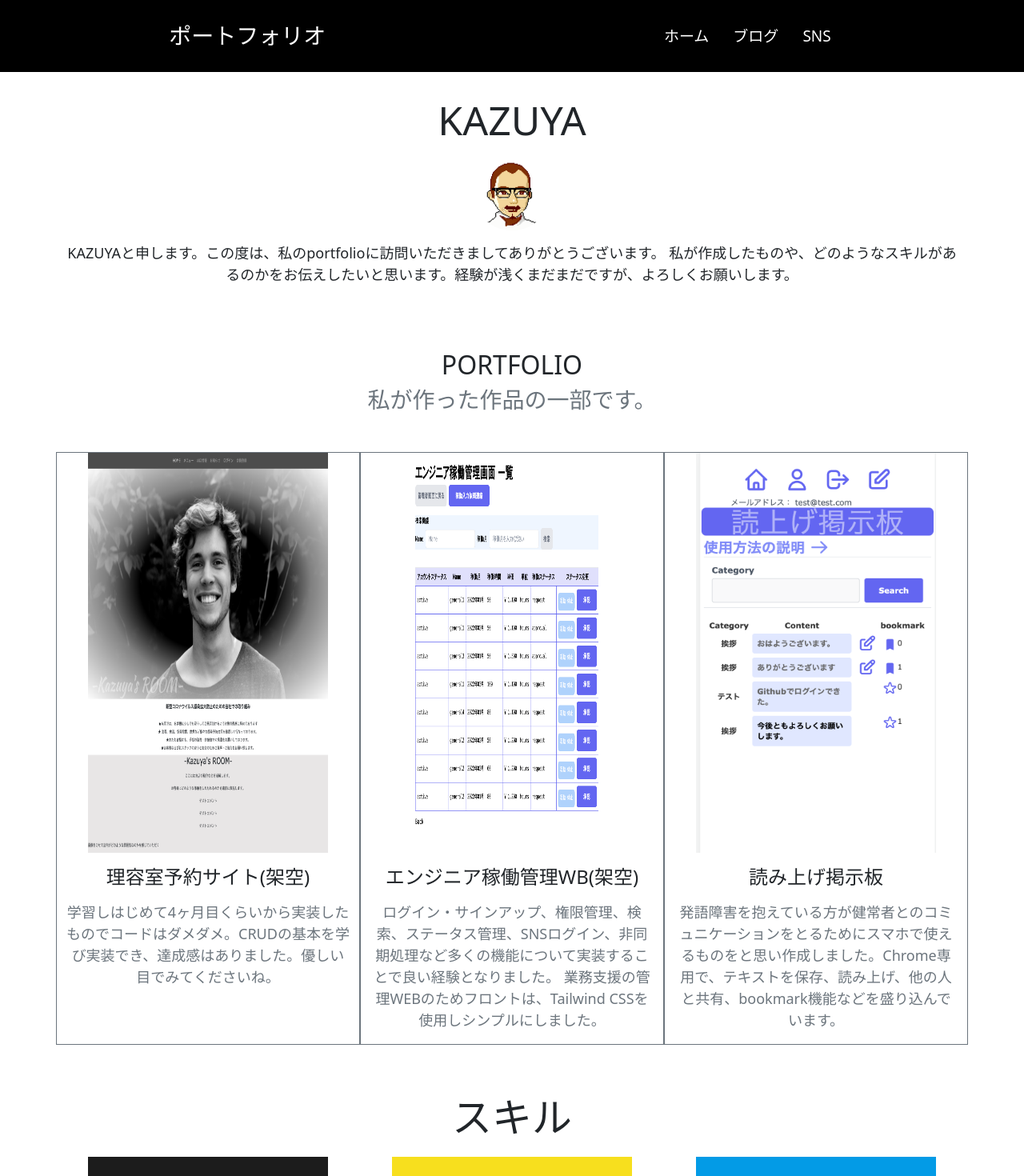
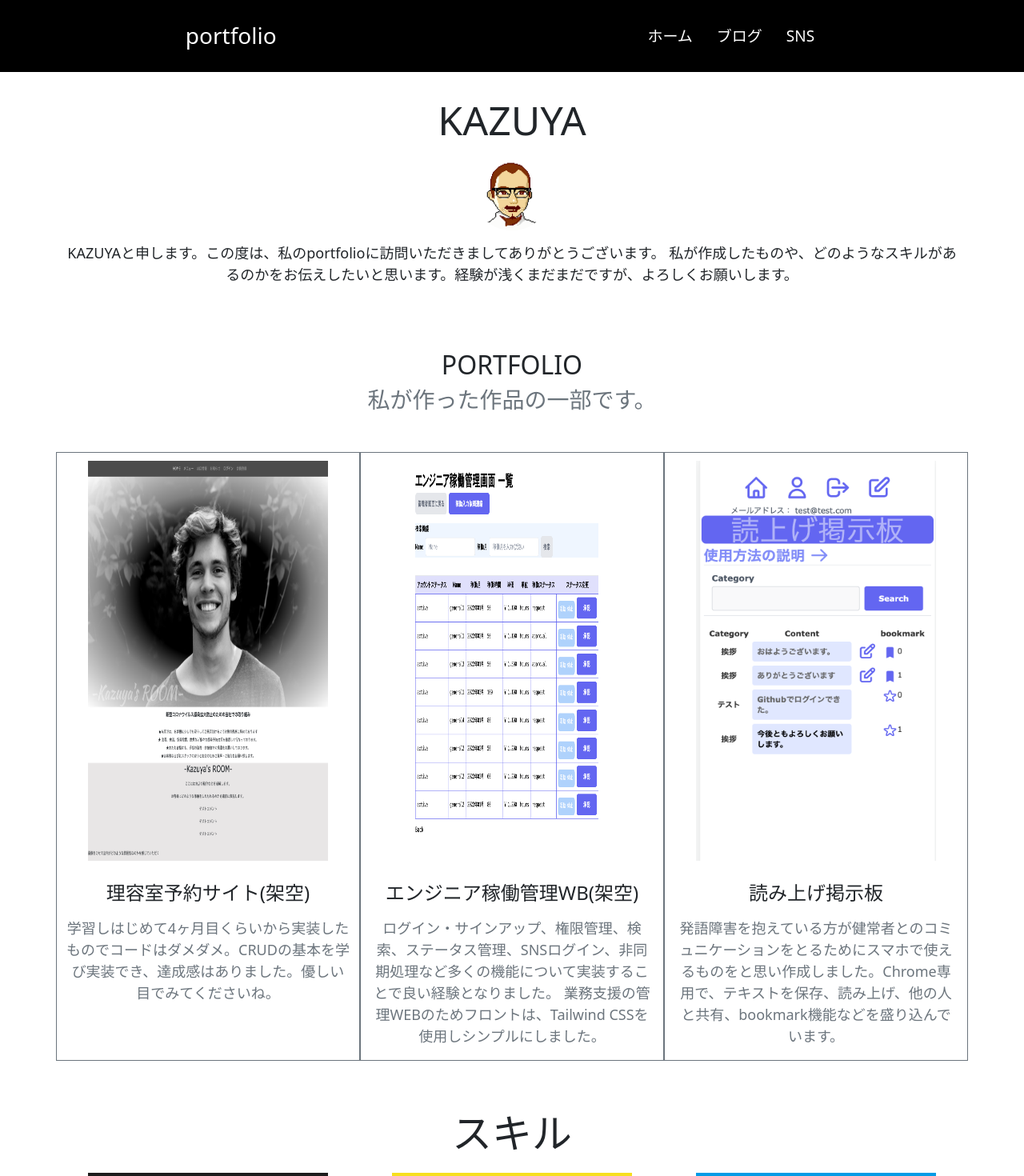
Before and after one commit to Kazuya-Sakashita/react-bootstrap-portfolio01, a React (Create React App) app: page / in a window 1280 px wide. Shown: the top 1470 px of the page at 80% size. Built offline with nearby package versions, Linux system fonts and the light colour scheme.

Commit message:
作品画像のマージン追加など

```diff
--- a/src/App.css
+++ b/src/App.css
@@ -90,3 +90,7 @@ img {
 #skill button {
   margin-bottom: 100px;
 }
+
+.portfolioImage {
+  margin: 10px;
+}
--- a/src/components/Header.js
+++ b/src/components/Header.js
@@ -5,7 +5,7 @@ const Header = () => {
   return (
     <header>
     <div className="logo">
-        <h3>ポートフォリオ</h3>
+        <h3>portfolio</h3>
     </div>
 
     <nav>
--- a/src/components/HomePage.js
+++ b/src/components/HomePage.js
@@ -33,7 +33,7 @@ function HomePage() {
             <div className="col-md-4 border border-secondary">
 
               <a href="https://kazu-123.herokuapp.com/">
-                  <img src={portfolio01Image} className="portfolio01Image" />
+                  <img src={portfolio01Image} className="portfolioImage" />
               </a>
               <h4 className="my-3">理容室予約サイト(架空)</h4>
               <p className="text-muted">
@@ -42,7 +42,7 @@ function HomePage() {
             </div>
             <div className="col-md-4 border border-secondary">
               <a href="https://calm-crag-17496.herokuapp.com/">
-                  <img src={portfolio02Image} className="portfolio02Image" />
+                  <img src={portfolio02Image} className="portfolioImage" />
               </a>
               <h4 className="my-3">エンジニア稼働管理WB(架空)</h4>
               <p className="text-muted">
@@ -52,7 +52,7 @@ function HomePage() {
             </div>
             <div className="col-md-4 border border-secondary">
               <a href="https://aqueous-refuge-45243.herokuapp.com/">
-                  <img src={portfolio03Image} className="portfolio03Image" />
+                  <img src={portfolio03Image} className="portfolioImage" />
               </a>
               <h4 className="my-3">読み上げ掲示板</h4>
               <p className="text-muted">
```
